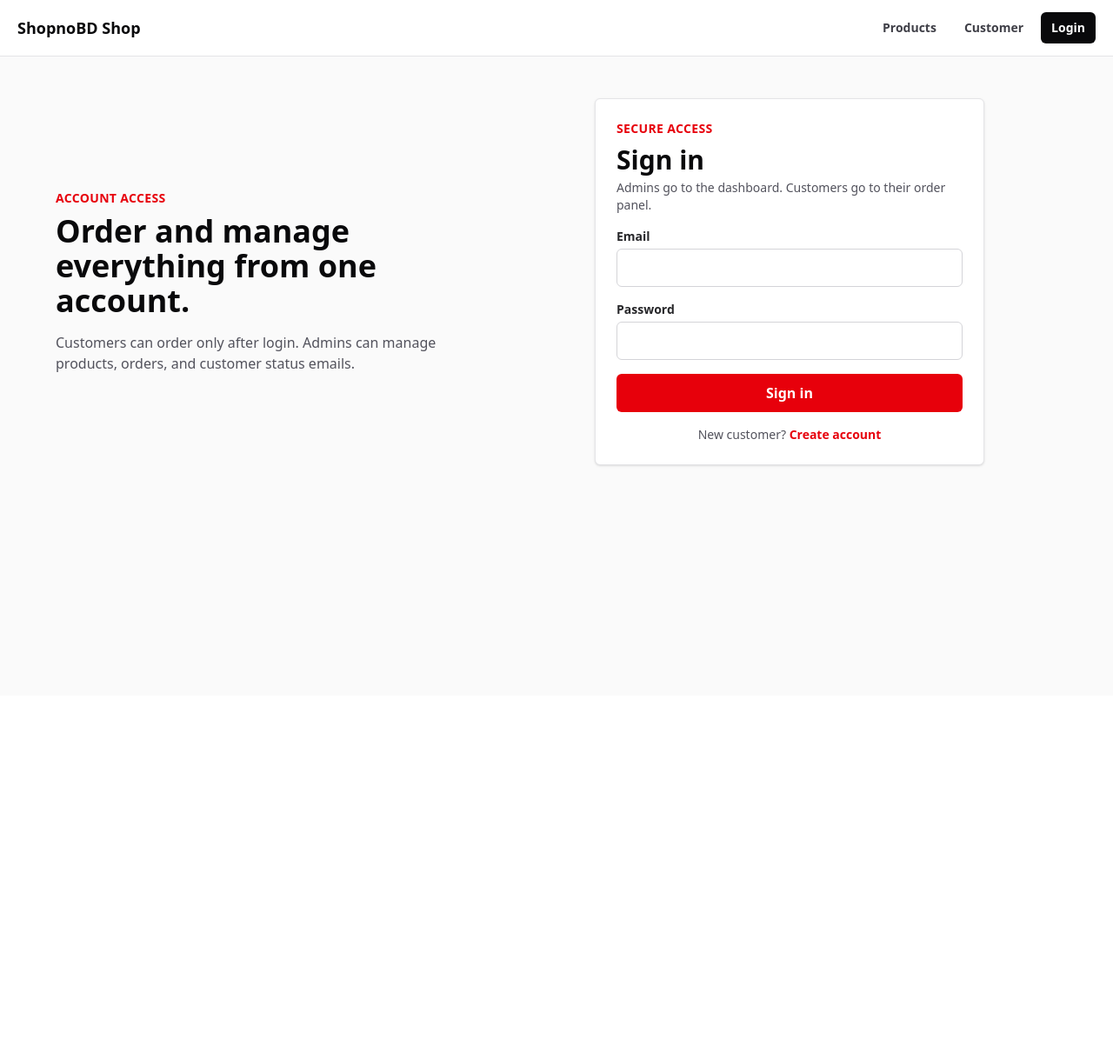
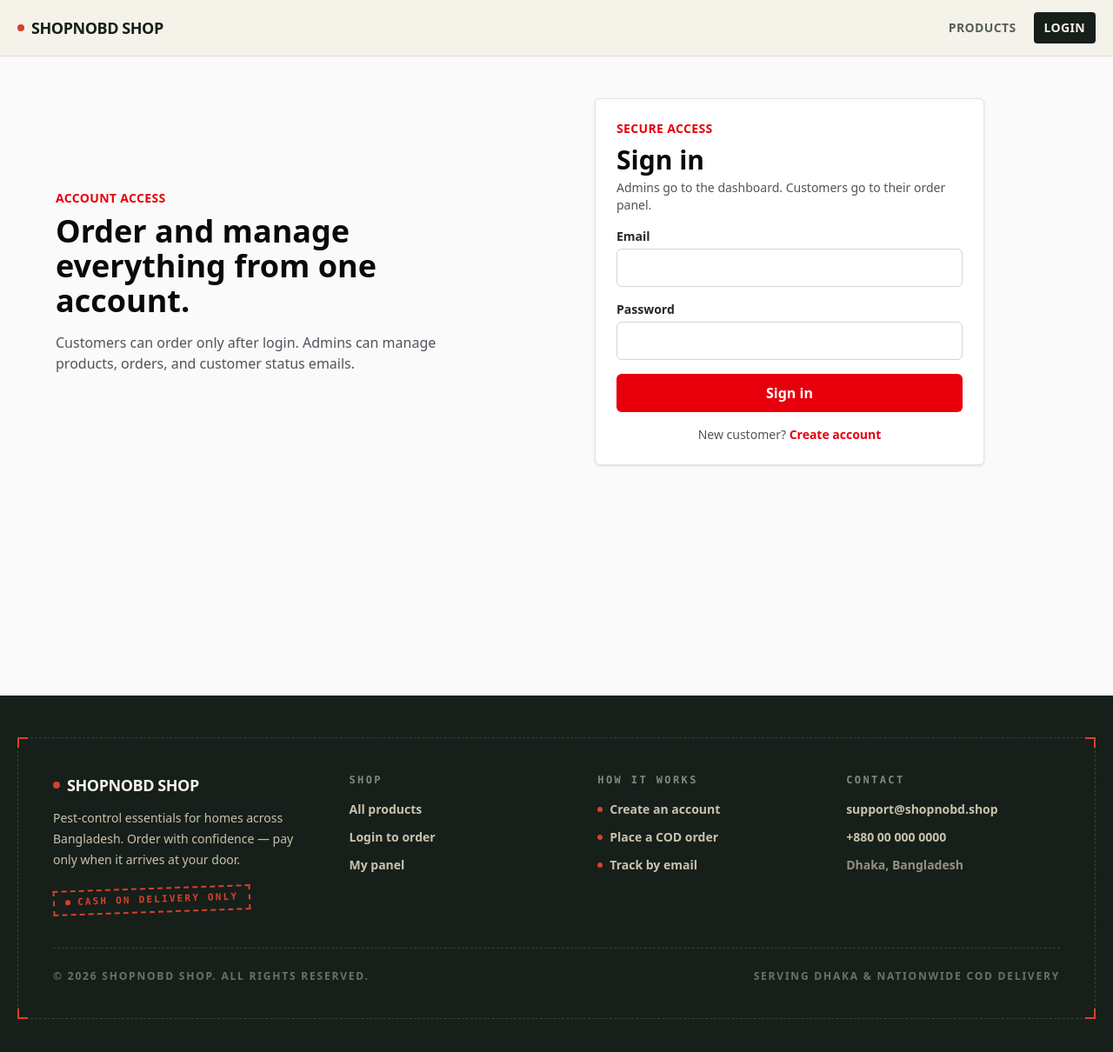
Before and after one commit to EasinTanvir/sped-e-shop, a Next.js app: page /login in a window 1280 px wide. Shown: the top 1210 px of the page at 87% size. Before the commit the page ends 800 px from the top, so only its background shows below. Built offline with nearby package versions, Linux system fonts and the light colour scheme; no server answers.

Commit message:
update ui

```diff
--- a/src/app/customer/orders/page.js
+++ b/src/app/customer/orders/page.js
@@ -2,8 +2,6 @@ import Link from "next/link";
 import { requireCustomer } from "@/lib/auth";
 import { orderStatusLabel, formatTk } from "@/lib";
 import { prisma } from "@/lib/prisma";
-
-export const dynamic = "force-dynamic";
 
 export default async function CustomerOrdersPage() {
   const user = await requireCustomer();
--- a/src/app/customer/page.js
+++ b/src/app/customer/page.js
@@ -2,8 +2,6 @@ import Link from "next/link";
 import { requireCustomer } from "@/lib/auth";
 import { orderStatusLabel, formatTk } from "@/lib";
 import { prisma } from "@/lib/prisma";
-
-export const dynamic = "force-dynamic";
 
 export default async function CustomerPage() {
   const user = await requireCustomer();
--- a/src/app/layout.js
+++ b/src/app/layout.js
@@ -1,6 +1,7 @@
 import { Geist, Geist_Mono } from "next/font/google";
 import ToastProvider from "@/components/commerce/ToastProvider";
 import "./globals.css";
+import SiteFooter from "@/components/SiteFooter";
 
 const geistSans = Geist({
   variable: "--font-geist-sans",
@@ -26,6 +27,7 @@ export default function RootLayout({ children }) {
       <body className="min-h-full flex flex-col bg-zinc-50 text-zinc-950">
         <ToastProvider />
         {children}
+        <SiteFooter />
       </body>
     </html>
   );
--- a/src/app/page.js
+++ b/src/app/page.js
@@ -4,54 +4,67 @@ import SiteHeader from "@/components/commerce/SiteHeader";
 import { getSessionUser } from "@/lib/auth";
 import { getProducts } from "@/lib/data";
 
-export const dynamic = "force-dynamic";
-
 const HomePage = async () => {
   const [products, user] = await Promise.all([getProducts(), getSessionUser()]);
 
   return (
-    <main className="min-h-screen bg-zinc-50 text-zinc-950">
+    <main className="min-h-screen bg-[#F5F2E9] text-[#161F1A]">
       <SiteHeader />
 
-      <section className="overflow-hidden bg-white">
-        <div className="mx-auto grid max-w-7xl gap-10 px-5 py-12 lg:grid-cols-[1.05fr_0.95fr] lg:py-16">
+      <section className="overflow-hidden bg-[#161F1A]">
+        <div className="mx-auto max-w-7xl px-5 py-14 lg:py-20">
+          {/* Perimeter frame — the "inspection zone" */}
+          <div className="relative border border-dashed border-[#C9C2AC]/30 px-6 py-10 sm:px-10 sm:py-14">
+            {/* Corner registration ticks */}
+            <span className="absolute -left-px -top-px h-3 w-3 border-l-2 border-t-2 border-[#D6412C]" />
+            <span className="absolute -right-px -top-px h-3 w-3 border-r-2 border-t-2 border-[#D6412C]" />
+            <span className="absolute -bottom-px -left-px h-3 w-3 border-b-2 border-l-2 border-[#D6412C]" />
+            <span className="absolute -bottom-px -right-px h-3 w-3 border-b-2 border-r-2 border-[#D6412C]" />
+
+            <div className="grid gap-10 lg:grid-cols-[1.05fr_0.95fr]">
               <div className="flex flex-col justify-center">
-            <div className="inline-flex w-fit rounded-full border border-red-100 bg-red-50 px-4 py-2 text-sm font-black text-red-600">
-              Cash on Delivery only
+                <div className="inline-flex w-fit -rotate-2 items-center gap-2 border-2 border-dashed border-[#D6412C] px-4 py-1.5 font-mono text-xs font-bold uppercase tracking-[0.2em] text-[#D6412C]">
+                  <span className="h-1.5 w-1.5 rounded-full bg-[#D6412C]" />
+                  Cash on delivery only
                 </div>
-            <h1 className="mt-5 max-w-3xl text-4xl font-black leading-tight text-zinc-950 sm:text-6xl">
+
+                <h1 className="mt-6 max-w-3xl text-4xl font-black uppercase leading-[1.05] tracking-tight text-[#F5F2E9] sm:text-6xl">
                   A cleaner home starts with products you can trust.
                 </h1>
-            <p className="mt-5 max-w-2xl text-lg font-medium leading-8 text-zinc-600">
-              Shop pest-control essentials, create a customer account, place a
-              COD order, and track every status update from your panel.
+
+                <p className="mt-5 max-w-2xl text-lg font-medium leading-8 text-[#C9C2AC]">
+                  Shop pest-control essentials, create a customer account, place
+                  a COD order, and track every status update from your panel.
                 </p>
-            <div className="mt-7 flex flex-wrap gap-3">
+
+                <div className="mt-8 flex flex-wrap gap-3">
                   <Link
                     href="/products"
-                className="rounded-md bg-red-600 px-6 py-3 text-base font-black text-white transition hover:bg-red-700"
+                    className="rounded-sm bg-[#D6412C] px-6 py-3 text-base font-black uppercase tracking-wide text-[#F5F2E9] transition hover:bg-[#b93521]"
                   >
                     Shop products
                   </Link>
                   <Link
                     href={user ? "/customer" : "/login"}
-                className="rounded-md border border-zinc-300 bg-white px-6 py-3 text-base font-black text-zinc-950 transition hover:border-zinc-950"
+                    className="rounded-sm border border-[#C9C2AC]/40 px-6 py-3 text-base font-black uppercase tracking-wide text-[#F5F2E9] transition hover:border-[#F5F2E9]"
                   >
                     {user ? "My panel" : "Login to order"}
                   </Link>
                 </div>
-            <dl className="mt-8 grid max-w-xl grid-cols-3 gap-3 text-center">
+
+                {/* Specimen tags */}
+                <dl className="mt-10 grid max-w-xl grid-cols-3 gap-4 text-left">
                   {[
                     ["COD", "Only"],
                     ["Account", "Required"],
                     ["Email", "Updates"],
                   ].map(([value, label]) => (
-                <div
-                  key={label}
-                  className="rounded-md border border-zinc-200 bg-zinc-50 p-3"
-                >
-                  <dt className="text-xl font-black text-zinc-950">{value}</dt>
-                  <dd className="text-xs font-bold uppercase text-zinc-500">
+                    <div key={label} className="relative pl-3">
+                      <span className="absolute left-0 top-1.5 h-1.5 w-1.5 rounded-full bg-[#D6412C]" />
+                      <dt className="text-xl font-black text-[#F5F2E9]">
+                        {value}
+                      </dt>
+                      <dd className="font-mono text-[11px] font-bold uppercase tracking-[0.15em] text-[#C9C2AC]">
                         {label}
                       </dd>
                     </div>
@@ -59,27 +72,30 @@ const HomePage = async () => {
                 </dl>
               </div>
             </div>
+          </div>
+        </div>
       </section>
 
-      <section className="px-5 py-12">
+      <section className="px-5 py-14">
         <div className="mx-auto max-w-7xl">
-          <div className="flex items-end justify-between gap-4">
+          <div className="flex items-end justify-between gap-4 border-b border-[#161F1A]/10 pb-5">
             <div>
-              <p className="text-sm font-black uppercase tracking-wide text-red-600">
+              <p className="flex items-center gap-3 font-mono text-xs font-bold uppercase tracking-[0.25em] text-[#D6412C]">
+                <span className="h-px w-8 bg-[#D6412C]" />
                 Featured products
               </p>
-              <h2 className="mt-2 text-3xl font-black">
+              <h2 className="mt-3 text-3xl font-black uppercase tracking-tight text-[#161F1A]">
                 Ready for home delivery
               </h2>
             </div>
             <Link
               href="/products"
-              className="text-sm font-black text-red-600 hover:text-red-700"
+              className="whitespace-nowrap text-sm font-black uppercase tracking-wide text-[#D6412C] underline decoration-2 underline-offset-4 hover:text-[#b93521]"
             >
-              View all
+              View all →
             </Link>
           </div>
-          <div className="mt-6 grid gap-5 md:grid-cols-3">
+          <div className="mt-8 grid gap-5 md:grid-cols-3">
             {products.slice(0, 3).map((product) => (
               <ProductCard key={product.slug} product={product} />
             ))}
--- /dev/null
+++ b/src/components/SiteFooter.jsx
@@ -0,0 +1,106 @@
+import Link from "next/link";
+
+export default function SiteFooter() {
+  return (
+    <footer className="bg-[#161F1A] px-5 py-12 text-[#C9C2AC]">
+      <div className="relative mx-auto max-w-7xl border border-dashed border-[#C9C2AC]/20 px-6 py-10 sm:px-10">
+        <span className="absolute -left-px -top-px h-3 w-3 border-l-2 border-t-2 border-[#D6412C]" />
+        <span className="absolute -right-px -top-px h-3 w-3 border-r-2 border-t-2 border-[#D6412C]" />
+        <span className="absolute -bottom-px -left-px h-3 w-3 border-b-2 border-l-2 border-[#D6412C]" />
+        <span className="absolute -bottom-px -right-px h-3 w-3 border-b-2 border-r-2 border-[#D6412C]" />
+
+        <div className="grid gap-10 md:grid-cols-[1.1fr_0.9fr_0.9fr_0.9fr]">
+          <div>
+            <Link
+              href="/"
+              className="flex w-fit items-center gap-2 text-lg font-black uppercase tracking-tight text-[#F5F2E9]"
+            >
+              <span className="h-2 w-2 rounded-full bg-[#D6412C]" />
+              ShopnoBD Shop
+            </Link>
+            <p className="mt-3 max-w-xs text-sm leading-6">
+              Pest-control essentials for homes across Bangladesh. Order with
+              confidence — pay only when it arrives at your door.
+            </p>
+            <div className="mt-5 inline-flex w-fit -rotate-2 items-center gap-2 border-2 border-dashed border-[#D6412C] px-3 py-1 font-mono text-[11px] font-bold uppercase tracking-[0.2em] text-[#D6412C]">
+              <span className="h-1.5 w-1.5 rounded-full bg-[#D6412C]" />
+              Cash on delivery only
+            </div>
+          </div>
+
+          <div>
+            <p className="font-mono text-xs font-bold uppercase tracking-[0.2em] text-[#F5F2E9]/50">
+              Shop
+            </p>
+            <ul className="mt-4 grid gap-3 text-sm font-bold">
+              <li>
+                <Link href="/products" className="hover:text-[#F5F2E9]">
+                  All products
+                </Link>
+              </li>
+              <li>
+                <Link href="/login" className="hover:text-[#F5F2E9]">
+                  Login to order
+                </Link>
+              </li>
+              <li>
+                <Link href="/customer" className="hover:text-[#F5F2E9]">
+                  My panel
+                </Link>
+              </li>
+            </ul>
+          </div>
+
+          <div>
+            <p className="font-mono text-xs font-bold uppercase tracking-[0.2em] text-[#F5F2E9]/50">
+              How it works
+            </p>
+            <ul className="mt-4 grid gap-3 text-sm font-bold">
+              <li className="flex items-center gap-2">
+                <span className="h-1.5 w-1.5 rounded-full bg-[#D6412C]" />
+                Create an account
+              </li>
+              <li className="flex items-center gap-2">
+                <span className="h-1.5 w-1.5 rounded-full bg-[#D6412C]" />
+                Place a COD order
+              </li>
+              <li className="flex items-center gap-2">
+                <span className="h-1.5 w-1.5 rounded-full bg-[#D6412C]" />
+                Track by email
+              </li>
+            </ul>
+          </div>
+
+          <div>
+            <p className="font-mono text-xs font-bold uppercase tracking-[0.2em] text-[#F5F2E9]/50">
+              Contact
+            </p>
+            <ul className="mt-4 grid gap-3 text-sm font-bold">
+              <li>
+                <a
+                  href="mailto:support@shopnobd.shop"
+                  className="hover:text-[#F5F2E9]"
+                >
+                  support@shopnobd.shop
+                </a>
+              </li>
+              <li>
+                <a href="tel:+8800000000" className="hover:text-[#F5F2E9]">
+                  +880 00 000 0000
+                </a>
+              </li>
+              <li className="text-[#C9C2AC]/70">Dhaka, Bangladesh</li>
+            </ul>
+          </div>
+        </div>
+
+        <div className="mt-10 flex flex-col gap-3 border-t border-dashed border-[#C9C2AC]/20 pt-6 text-xs font-bold uppercase tracking-[0.15em] text-[#C9C2AC]/50 sm:flex-row sm:items-center sm:justify-between">
+          <p>
+            © {new Date().getFullYear()} ShopnoBD Shop. All rights reserved.
+          </p>
+          <p>Serving Dhaka & nationwide COD delivery</p>
+        </div>
+      </div>
+    </footer>
+  );
+}
--- a/src/components/commerce/SiteHeader.jsx
+++ b/src/components/commerce/SiteHeader.jsx
@@ -6,28 +6,31 @@ export default async function SiteHeader() {
   const user = await getSessionUser();
 
   return (
-    <header className="sticky top-0 z-30 border-b border-zinc-200 bg-white/95 backdrop-blur">
+    <header className="sticky top-0 z-30 border-b border-[#161F1A]/10 bg-[#F5F2E9]/95 backdrop-blur">
       <nav className="mx-auto flex min-h-16 max-w-7xl items-center justify-between gap-4 px-5">
         <Link
           prefetch
           href="/"
-          className="text-lg font-black tracking-normal text-zinc-950"
+          className="flex items-center gap-2 text-lg font-black uppercase tracking-tight text-[#161F1A]"
         >
+          <span className="h-2 w-2 rounded-full bg-[#D6412C]" />
           ShopnoBD Shop
         </Link>
         <div className="flex items-center gap-2 text-sm font-bold">
           <Link
             prefetch
             href="/products"
-            className="rounded-md px-3 py-2 text-zinc-700 hover:bg-zinc-100"
+            className="rounded-sm px-3 py-2 uppercase tracking-wide text-[#161F1A]/70 hover:bg-[#161F1A]/5"
           >
             Products
           </Link>
+          {user && (
+            <>
               {user?.role === "ADMIN" ? (
                 <Link
                   prefetch
                   href="/dashboard"
-              className="rounded-md px-3 py-2 text-zinc-700 hover:bg-zinc-100"
+                  className="rounded-sm px-3 py-2 uppercase tracking-wide text-[#161F1A]/70 hover:bg-[#161F1A]/5"
                 >
                   Dashboard
                 </Link>
@@ -35,14 +38,17 @@ export default async function SiteHeader() {
                 <Link
                   prefetch
                   href="/customer"
-              className="rounded-md px-3 py-2 text-zinc-700 hover:bg-zinc-100"
+                  className="rounded-sm px-3 py-2 uppercase tracking-wide text-[#161F1A]/70 hover:bg-[#161F1A]/5"
                 >
                   Customer
                 </Link>
               )}
+            </>
+          )}
+
           {user ? (
             <form action={logoutAction}>
-              <button className="rounded-md border border-zinc-300 px-3 py-2 text-zinc-700 hover:bg-zinc-100">
+              <button className="rounded-sm border border-[#161F1A]/20 px-3 py-2 uppercase tracking-wide text-[#161F1A]/70 hover:bg-[#161F1A]/5">
                 Logout
               </button>
             </form>
@@ -50,7 +56,7 @@ export default async function SiteHeader() {
             <Link
               prefetch
               href="/login"
-              className="rounded-md bg-zinc-950 px-3 py-2 text-white hover:bg-red-600"
+              className="rounded-sm bg-[#161F1A] px-3 py-2 uppercase tracking-wide text-[#F5F2E9] hover:bg-[#D6412C]"
             >
               Login
             </Link>
```
Also changed, not shown: src/app/products/[slug]/page.js (+23 -12 lines), src/app/products/page.js (+7 -6 lines), src/components/commerce/ProductCard.jsx (+13 -9 lines). Lines whose indentation alone changed are shown as unchanged.
